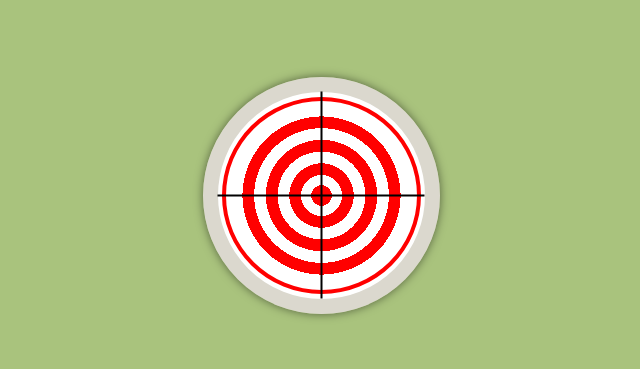
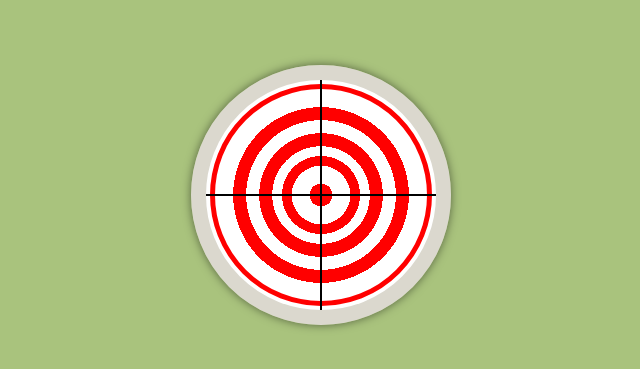
Before and after one commit to danisanchez21/BootcampJava, a plain HTML site: page index5.html in a window 1280 px wide. Shown: the part 205-574 px from the top of the page, without its empty margins (319-959 px from the left). Drawn offline with Linux system fonts and the light colour scheme.

Commit message:
Segunda modificación Diana CSS

```diff
--- a/style5.css
+++ b/style5.css
@@ -8,13 +8,13 @@ body {
 }
 .target {
     position: relative;
-    width: 207px;
-    height: 207px;
+    width: 230px;
+    height: 230px;
     border-radius: 50%;
     background: radial-gradient(circle,
     red 7%, white 7%,
-    white 14%, red 14%,
-    red 22%, white 22%,
+    white 18%, red 18%,
+    red 24%, white 22%,
     white 30%, red 30%,
     red 38%, white 38%,
     white 46%, red 46%,
@@ -28,12 +28,12 @@ box-shadow: 0 0 10px rgba(0, 0, 0, 0.5);
 
 .fine-circle {
     position: absolute;
-    width: 191px;
-    height: 189px;
+    width: 212px;
+    height: 212px;
     left: 4px;
-    top:5px;
+    top:4px;
     border-radius: 50%;
-    border: 4px solid red; /* Borde rojo fino */
+    border: 5px solid red; /* Borde rojo fino */
     background: transparent; /* Fondo transparente */
 }
 
```
